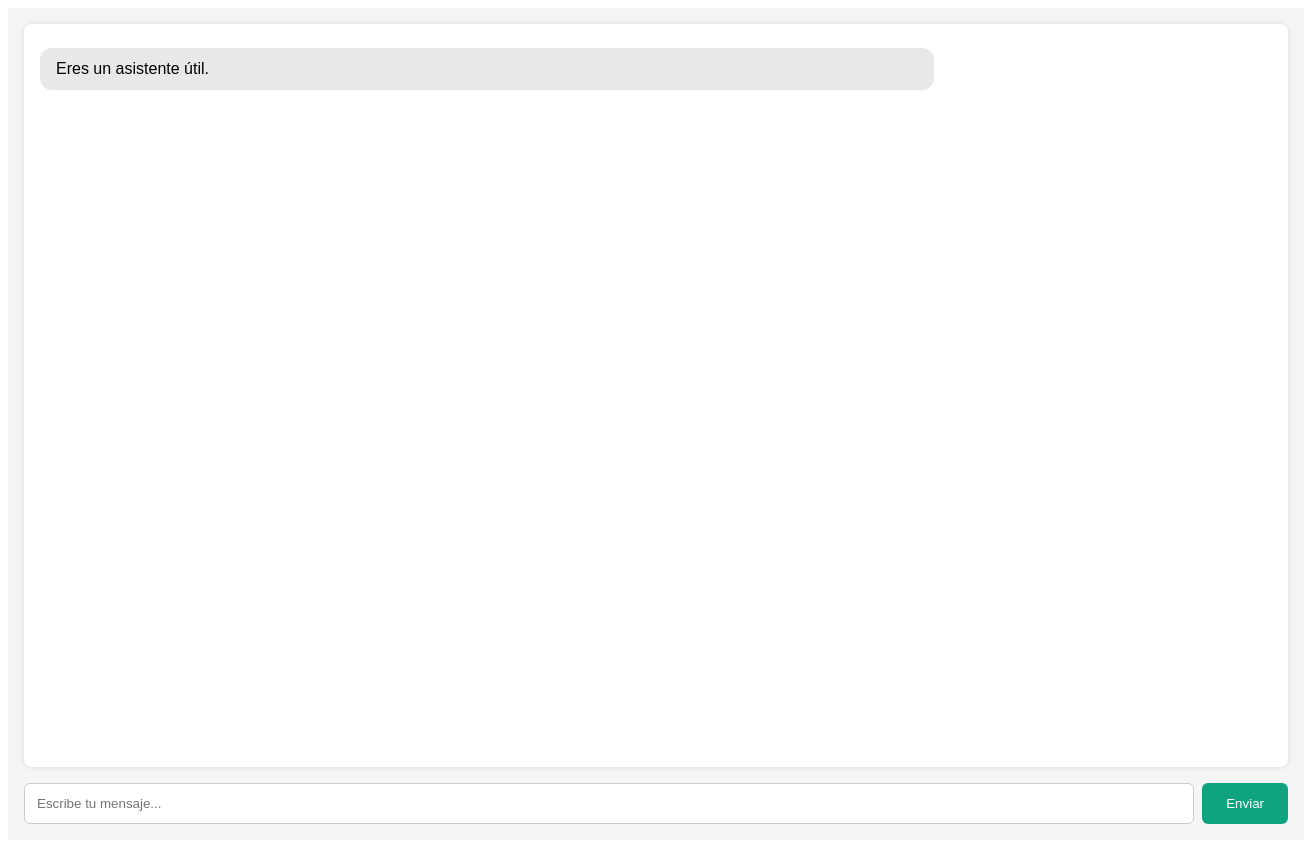
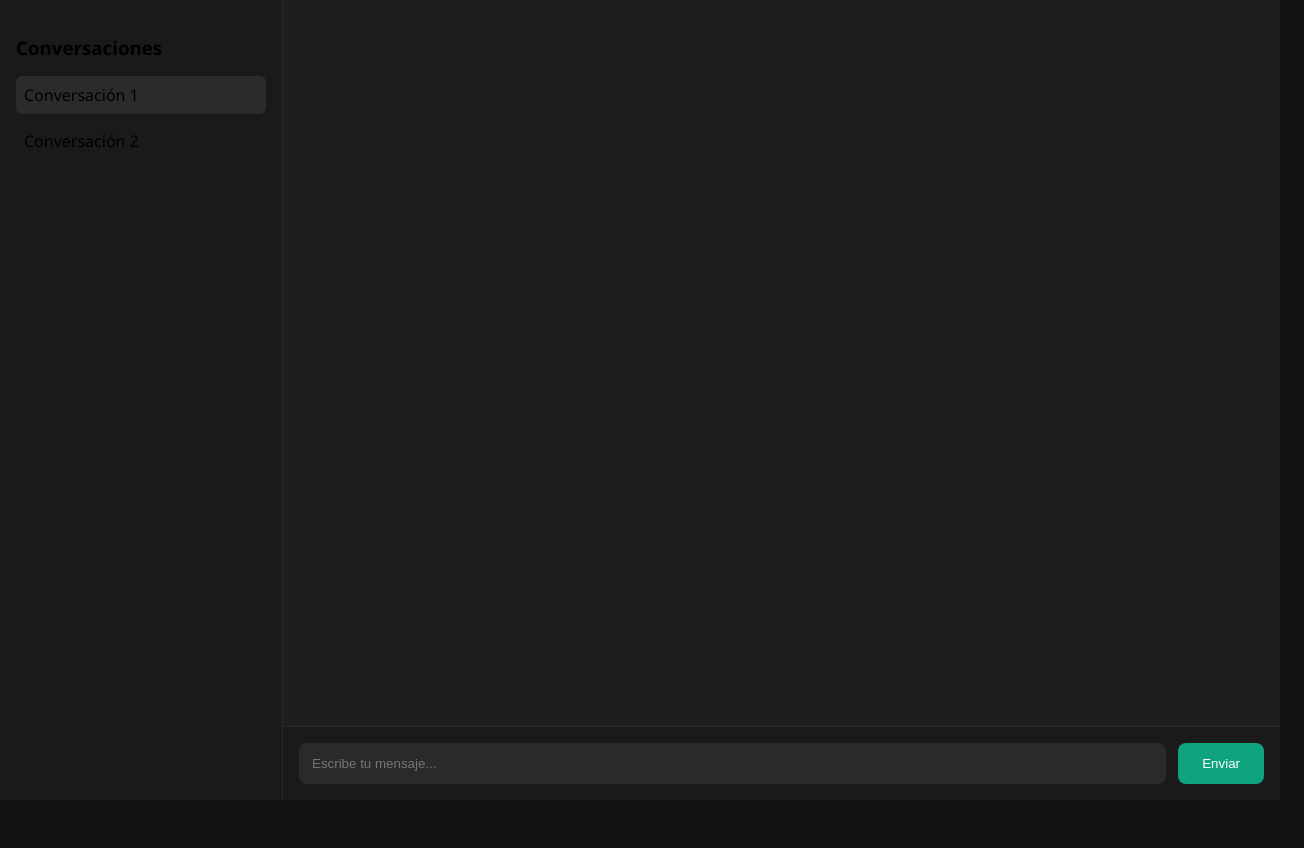
Before and after one commit to edunavata/mcp-chatbot-POC, a React (Vite) app in the folder frontend/frontend/: page / in a window 1280 px wide. Shown: the whole page, 1304 px wide, since content can reach past the window. After the commit the page ends 800 px from the top, so only its background shows below. Built offline with nearby package versions, Linux system fonts and the light colour scheme.

Commit message:
feat: implement chat functionality with conversation management and message handling

```diff
--- a/frontend/frontend/src/App.css
+++ b/frontend/frontend/src/App.css
@@ -1,60 +1,90 @@
 .chat-container {
   display: flex;
   flex-direction: column;
-  width: 100%;
   height: 100vh;
-  padding: 1rem;
-  background: #f5f5f5;
-  font-family: Arial, sans-serif;
+  background-color: #f0f2f5;
+  font-family: 'Segoe UI', Tahoma, Geneva, Verdana, sans-serif;
 }
 
 .chat-box {
   flex: 1;
   overflow-y: auto;
   padding: 1rem;
-  background: white;
+  background: #ffffff;
   border-radius: 8px;
-  box-shadow: 0 0 6px rgba(0,0,0,0.1);
+  box-shadow: 0 2px 10px rgba(0, 0, 0, 0.05);
+  margin: 1rem;
+  scroll-behavior: smooth;
 }
 
 .chat-bubble {
-  max-width: 70%;
-  padding: 0.75rem 1rem;
-  margin: 0.5rem 0;
-  border-radius: 12px;
+  max-width: 80%;
+  padding: 0.8rem 1.2rem;
+  margin: 0.75rem 0;
+  border-radius: 1rem;
+  position: relative;
+  line-height: 1.5;
   white-space: pre-wrap;
+  word-wrap: break-word;
 }
 
-.user {
+.chat-bubble.user {
   background-color: #dcf8c6;
   align-self: flex-end;
-  text-align: right;
+  text-align: left;
+  border-bottom-right-radius: 0;
 }
 
-.assistant {
+.chat-bubble.assistant {
   background-color: #e8e8e8;
   align-self: flex-start;
   text-align: left;
+  border-bottom-left-radius: 0;
 }
 
 .chat-input {
   display: flex;
-  gap: 0.5rem;
-  padding: 1rem 0 0;
+  padding: 1rem;
+  background-color: #fff;
+  border-top: 1px solid #ddd;
 }
 
 .chat-input input {
   flex: 1;
-  padding: 0.75rem;
-  border-radius: 6px;
+  padding: 0.75rem 1rem;
+  font-size: 1rem;
+  border-radius: 8px;
   border: 1px solid #ccc;
+  outline: none;
 }
 
 .chat-input button {
+  margin-left: 0.75rem;
   padding: 0.75rem 1.5rem;
   background-color: #10a37f;
   color: white;
   border: none;
-  border-radius: 6px;
+  border-radius: 8px;
+  font-weight: bold;
   cursor: pointer;
+  transition: background-color 0.3s;
 }
+
+.chat-input button:hover {
+  background-color: #0c8667;
+}
+
+@media (max-width: 600px) {
+  .chat-bubble {
+    max-width: 100%;
+  }
+
+  .chat-input {
+    flex-direction: column;
+  }
+
+  .chat-input button {
+    width: 100%;
+    margin: 0.5rem 0 0;
+  }
+}
--- a/frontend/frontend/src/App.jsx
+++ b/frontend/frontend/src/App.jsx
@@ -1,10 +1,12 @@
 import { useState, useRef, useEffect } from 'react';
 import axios from 'axios';
 import './App.css';
-
+import ConversationList from "./components/ConversationList";
+import ChatWindow from "./components/ChatWindow";
+import { ChatProvider } from "./context/ChatContext";
 function App() {
   const [messages, setMessages] = useState([
-    { role: "system", content: "Eres un asistente útil." }
+
   ]);
   const [input, setInput] = useState("");
   const messagesEndRef = useRef(null);
@@ -17,55 +19,44 @@ function App() {
     scrollToBottom();
   }, [messages]);
 
+  const [loading, setLoading] = useState(false);
+
 const sendMessage = async () => {
   if (!input.trim()) return;
 
   const newMessages = [...messages, { role: "user", content: input }];
   setMessages(newMessages);
+  setInput("");
+  setLoading(true);
 
   try {
     const res = await axios.post("http://localhost:5000/api/chat", {
       messages: newMessages,
       model: "gpt-4"
     });
-      console.log(res.data);
-      const message = res.data
 
+    const message = res.data;
     setMessages([...newMessages, { role: "assistant", content: message }]);
   } catch (err) {
     console.error("Error en el backend:", err);
+    setMessages([
+      ...newMessages,
+      { role: "assistant", content: "Lo siento, ocurrió un error." }
+    ]);
   }
 
-    setInput("");
+  setLoading(false);
   };
 
   return (
-    <div className="chat-container">
-      <div className="chat-box">
-        {messages
-          .map((msg, i) => (
-            <div
-              key={i}
-              className={`chat-bubble ${msg.role === "user" ? "user" : "assistant"}`}
-            >
-              {msg.content}
+    <ChatProvider>
+      <div style={{ display: "flex", height: "100vh" }}>
+        <ConversationList />
+        <ChatWindow />
       </div>
-          ))}
-        <div ref={messagesEndRef} />
-      </div>
-
-      <div className="chat-input">
-        <input
-          type="text"
-          value={input}
-          placeholder="Escribe tu mensaje..."
-          onChange={(e) => setInput(e.target.value)}
-          onKeyDown={(e) => e.key === 'Enter' && sendMessage()}
-        />
-        <button onClick={sendMessage}>Enviar</button>
-      </div>
-    </div>
+    </ChatProvider>
   );
 }
 
+
 export default App;
--- /dev/null
+++ b/frontend/frontend/src/components/ChatInput.jsx
@@ -0,0 +1,37 @@
+function ChatInput({ input, setInput, onSend, loading }) {
+    return (
+      <div style={{ display: "flex", padding: "1rem", borderTop: "1px solid var(--color-border)", backgroundColor: "#1a1a1a" }}>
+        <input
+          value={input}
+          onChange={(e) => setInput(e.target.value)}
+          onKeyDown={(e) => e.key === "Enter" && onSend()}
+          placeholder="Escribe tu mensaje..."
+          style={{
+            flex: 1,
+            padding: "0.75rem",
+            background: "#2a2a2a",
+            border: "1px solid var(--color-border)",
+            borderRadius: "8px",
+            color: "white"
+          }}
+        />
+        <button
+          onClick={onSend}
+          disabled={loading}
+          style={{
+            marginLeft: "0.75rem",
+            padding: "0.75rem 1.5rem",
+            backgroundColor: "var(--color-accent)",
+            border: "none",
+            borderRadius: "8px",
+            color: "white",
+            cursor: "pointer"
+          }}
+        >
+          {loading ? "..." : "Enviar"}
+        </button>
+      </div>
+    );
+  }
+
+  export default ChatInput;
--- /dev/null
+++ b/frontend/frontend/src/components/ChatWindow.jsx
@@ -0,0 +1,80 @@
+import { useContext, useState, useEffect, useRef } from "react";
+import axios from "axios";
+import { ChatContext } from "../context/ChatContext";
+import MessageBubble from "./MessageBubble";
+import ChatInput from "./ChatInput";
+import "../styles/ChatWindow.css";
+
+function ChatWindow() {
+  const { conversations, activeConversation, setConversations } = useContext(ChatContext);
+  const [input, setInput] = useState("");
+  const [loading, setLoading] = useState(false);
+  const [messages, setMessages] = useState(activeConversation.messages || []);
+  const bottomRef = useRef(null);
+
+  // Mantener mensajes actualizados si cambia la conversación activa
+  useEffect(() => {
+    setMessages(activeConversation.messages || []);
+  }, [activeConversation]);
+
+  const sendMessage = async () => {
+    if (!input.trim()) return;
+
+    const userMessage = { role: "user", content: input };
+    const newMessages = [...messages, userMessage];
+
+    // Reflejar mensajes localmente primero
+    setMessages(newMessages);
+    setInput("");
+    setLoading(true);
+
+    // Actualizar el contexto global
+    setConversations(prev =>
+      prev.map(c =>
+        c.id === activeConversation.id ? { ...c, messages: newMessages } : c
+      )
+    );
+
+    try {
+      const res = await axios.post("http://localhost:5000/api/chat", {
+        messages: newMessages,
+        model: "gpt-4"
+      });
+
+      const assistantMessage = { role: "assistant", content: res.data };
+      const finalMessages = [...newMessages, assistantMessage];
+
+      setMessages(finalMessages);
+
+      setConversations(prev =>
+        prev.map(c =>
+          c.id === activeConversation.id
+            ? { ...c, messages: finalMessages }
+            : c
+        )
+      );
+    } catch (err) {
+      console.error("Error:", err);
+    }
+
+    setLoading(false);
+  };
+
+  useEffect(() => {
+    bottomRef.current?.scrollIntoView({ behavior: "smooth" });
+  }, [messages]);
+
+  return (
+    <div className="chat-window">
+      <div className="chat-messages">
+        {messages.map((msg, idx) => (
+          <MessageBubble key={idx} message={msg} />
+        ))}
+        <div ref={bottomRef} />
+      </div>
+      <ChatInput input={input} setInput={setInput} onSend={sendMessage} loading={loading} />
+    </div>
+  );
+}
+
+export default ChatWindow;
--- /dev/null
+++ b/frontend/frontend/src/components/ConversationList.jsx
@@ -0,0 +1,35 @@
+import { useContext } from "react";
+import { ChatContext } from "../context/ChatContext";
+
+function ConversationList() {
+  const { conversations, setActiveConversation, activeConversation } = useContext(ChatContext);
+
+  return (
+    <div style={{
+      width: "250px",
+      borderRight: "1px solid var(--color-border)",
+      backgroundColor: "#1a1a1a",
+      padding: "1rem",
+      overflowY: "auto"
+    }}>
+      <h3 style={{ marginBottom: "1rem" }}>Conversaciones</h3>
+      {conversations.map(conv => (
+        <div
+          key={conv.id}
+          onClick={() => setActiveConversation(conv)}
+          style={{
+            padding: "0.5rem",
+            marginBottom: "0.5rem",
+            borderRadius: "6px",
+            backgroundColor: activeConversation.id === conv.id ? "#2b2b2b" : "transparent",
+            cursor: "pointer"
+          }}
+        >
+          {conv.name}
+        </div>
+      ))}
+    </div>
+  );
+}
+
+export default ConversationList;
--- /dev/null
+++ b/frontend/frontend/src/components/MessageBubble.jsx
@@ -0,0 +1,22 @@
+function MessageBubble({ message }) {
+    const isUser = message.role === "user";
+
+    return (
+      <div
+        style={{
+          alignSelf: isUser ? "flex-end" : "flex-start",
+          backgroundColor: isUser ? "var(--color-user)" : "var(--color-assistant)",
+          color: "white",
+          borderRadius: "12px",
+          padding: "0.75rem 1rem",
+          margin: "0.5rem",
+          maxWidth: "70%",
+          whiteSpace: "pre-wrap"
+        }}
+      >
+        {message.content}
+      </div>
+    );
+  }
+
+  export default MessageBubble;
--- /dev/null
+++ b/frontend/frontend/src/context/ChatContext.jsx
@@ -0,0 +1,20 @@
+import { createContext, useState } from "react";
+
+export const ChatContext = createContext();
+
+export const ChatProvider = ({ children }) => {
+  const [conversations, setConversations] = useState([
+    { id: 1, name: "Conversación 1", messages: [] },
+    { id: 2, name: "Conversación 2", messages: [] }
+  ]);
+
+  const [activeConversation, setActiveConversation] = useState(conversations[0]);
+
+  return (
+    <ChatContext.Provider
+      value={{ conversations, setConversations, activeConversation, setActiveConversation }}
+    >
+      {children}
+    </ChatContext.Provider>
+  );
+};
--- a/frontend/frontend/src/index.css
+++ b/frontend/frontend/src/index.css
@@ -0,0 +1,16 @@
+:root {
+    --bg-main: #121212;
+    --bg-chat: #1e1e1e;
+    --color-user: #0e927d;
+    --color-assistant: #333;
+    --color-text: #e5e5e5;
+    --color-border: #2a2a2a;
+    --color-accent: #10a37f;
+  }
+
+body {
+    margin: 0;
+    font-family: 'Segoe UI', sans-serif;
+    background-color: var(--bg-main);
+    height: 100vh;
+}
--- /dev/null
+++ b/frontend/frontend/src/styles/ChatWindow.css
@@ -0,0 +1,12 @@
+.chat-window {
+    flex: 1;
+    display: flex;
+    flex-direction: column;
+    background-color: var(--bg-chat);
+  }
+
+  .chat-messages {
+    flex: 1;
+    overflow-y: auto;
+    padding: 1rem;
+  }
```
Lines whose indentation alone changed are shown as unchanged.
